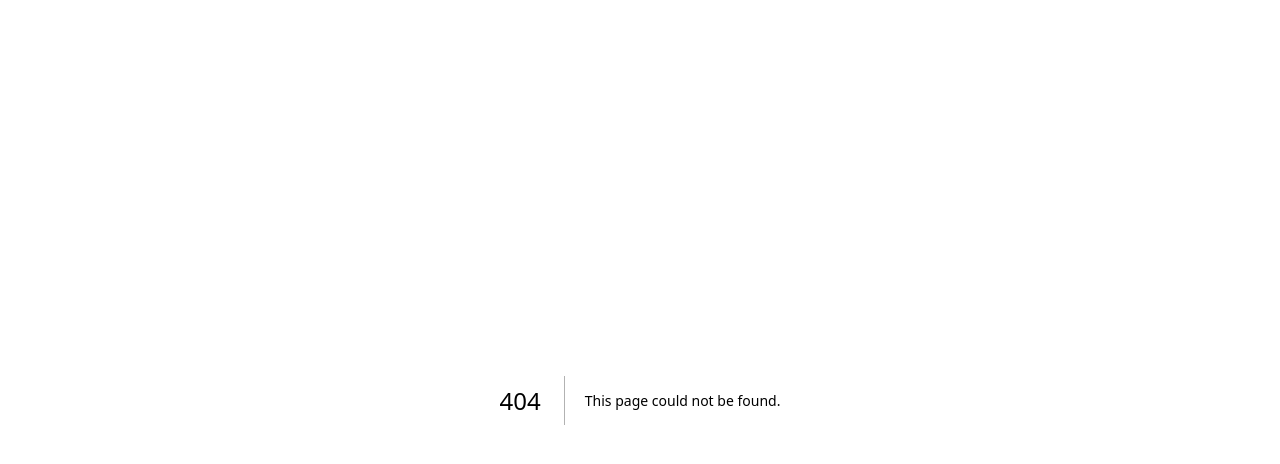
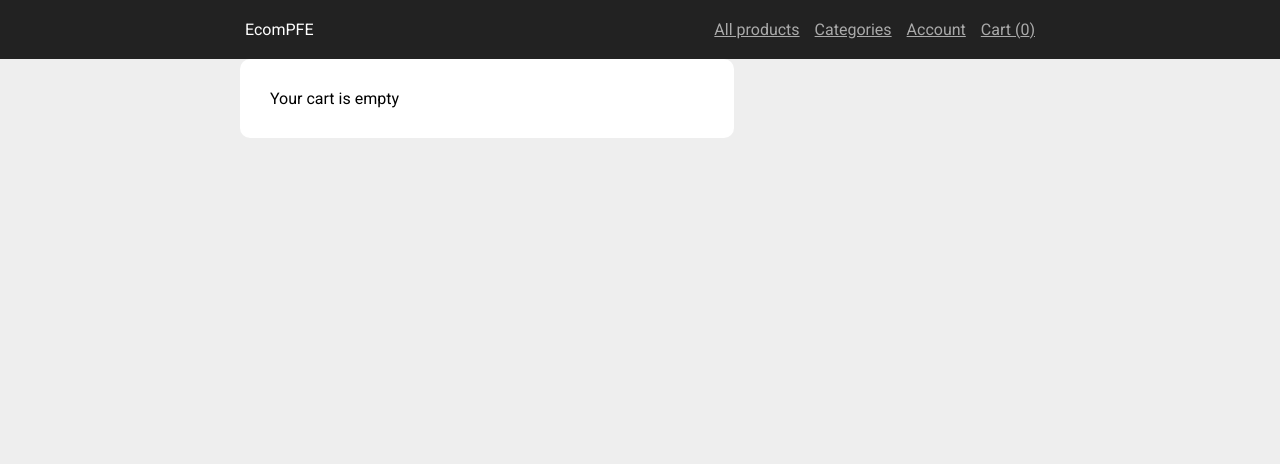
Before and after one commit to yassirrchi/nextjs-client-front, a Next.js app: page /cart in a window 1280 px wide. Before the commit this address had no page. Shown: the top 464 px of the page. Built offline with nearby package versions, Linux system fonts and the light colour scheme.

Commit message:
📄✅ cart products x quantity

```diff
--- a/components/Button.js
+++ b/components/Button.js
@@ -11,6 +11,14 @@ align-items:center;
 svg{
     height:16px
 }
+${props=>props.black && css`
+background-color:black;
+color:#fff;
+`}
+${props=>props.block && css`
+display: block;
+width:100%;
+`}
 
 ${props=>props.primary && !props.outline &&css`
 background-color:#5542f6;
--- a/components/CartContext.js
+++ b/components/CartContext.js
@@ -1,10 +1,26 @@
-const { createContext, useState } = require("react");
+const { createContext, useState, useEffect } = require("react");
 
 export const CartContext=createContext({})
 
 export function CartContextProvider({children}){
+    const ls=typeof window!=="undefined"?window.localStorage:null;
 
 const [cartProducts,setCartProducts]=useState([])
+useEffect(()=>{
+
+    if(cartProducts?.length>0){
+        ls.setItem('cart',JSON.stringify(cartProducts))
+    }
+
+},[cartProducts])
+useEffect(()=>{
+    if(ls&&ls.getItem('cart')){
+
+        setCartProducts(JSON.parse(ls.getItem('cart')))
+    }
+
+
+},[])
 
 function addProduct(productId){
     setCartProducts(prev=>[...prev,productId])
--- a/package.json
+++ b/package.json
@@ -10,6 +10,7 @@
   },
   "dependencies": {
     "autoprefixer": "10.4.14",
+    "axios": "^1.4.0",
     "eslint": "8.40.0",
     "eslint-config-next": "13.4.2",
     "mongoose": "^7.1.1",
--- /dev/null
+++ b/pages/api/cart.js
@@ -0,0 +1,9 @@
+import { mongooseConnect } from "@/lib/mongoose";
+import { Product } from "@/models/Product";
+
+export default async function handle(req,res){
+
+    await mongooseConnect();
+    const ids=req.body.ids;
+    res.json(await Product.find({_id:ids}))
+}
--- /dev/null
+++ b/pages/cart.js
@@ -0,0 +1,58 @@
+import Button from "@/components/Button";
+import { CartContext } from "@/components/CartContext";
+import Center from "@/components/Center";
+import Header from "@/components/Header";
+import axios from "axios";
+import { useContext, useEffect, useState } from "react";
+import { styled } from "styled-components";
+
+const ColumnWrapper=styled.div`
+display:grid;
+grid-template-columns: 1.3fr .7fr;
+gap:40px;
+
+`
+const Box=styled.div`
+background-color:#fff;
+border-radius:10px;
+padding:30px
+`
+
+export default function CartPage(){
+    const {cartProducts}=useContext(CartContext)
+    const [products,setProducts]=useState([])
+    useEffect(()=>{
+        if(cartProducts.length>0){
+            axios.post('/api/cart',{ids:cartProducts})
+            .then(response=>{
+                setProducts(response.data)
+            })
+
+        }
+    },[cartProducts])
+    return(<>
+    <Header/>
+    <Center>
+    <ColumnWrapper>
+    <Box>
+        {!cartProducts?.length&&(
+            <div>Your cart is empty</div>
+        )}
+        {cartProducts?.length>0&&(
+            <>
+            <h2>Cart</h2>
+            {products.map(product=>(
+                <div>{product.title} {cartProducts.filter(pid=>pid===product._id).length}</div>
+            ))}
+            </>
+        )}
+
+    </Box>
+    {!!cartProducts?.length&&(
+    <Box><h2>Order Information</h2><Button black block>Continue to checkout</Button></Box>
+
+    )}
+    </ColumnWrapper>
+    </Center>
+    </>);
+}
```
